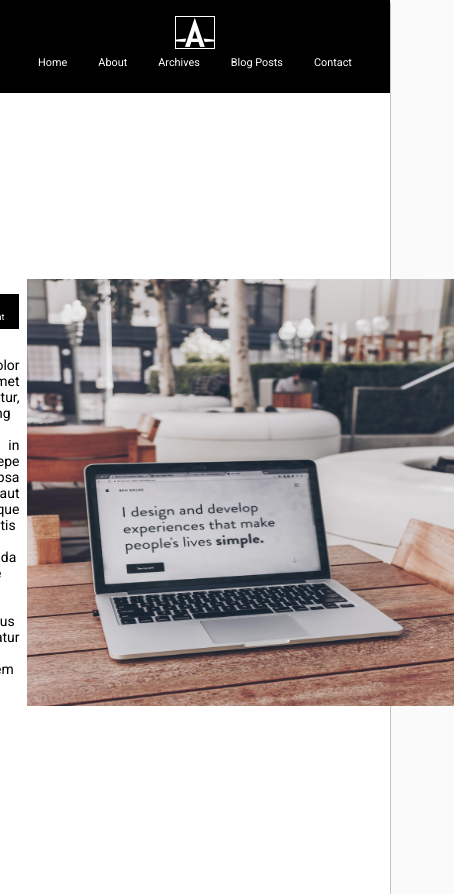
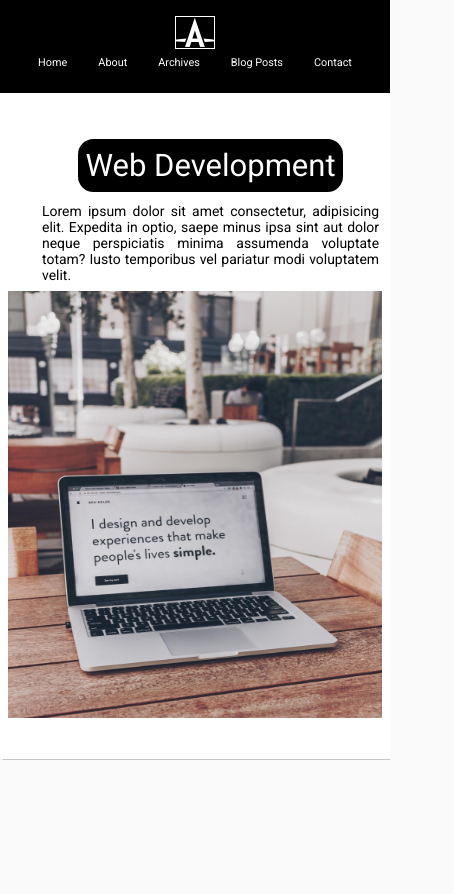
Before and after one commit to Rachelegbe2/100_days_of_scripting_mastery, a plain HTML site: page Day-1/index.html in a window 390 px wide. Shown: the whole page, 454 px wide, since content can reach past the window. After the commit the page ends 844 px from the top, so only its background shows below. Drawn offline with Linux system fonts and the light colour scheme.

Commit message:
Made the banner section responsive

```diff
--- a/Day-1/styles.css
+++ b/Day-1/styles.css
@@ -97,13 +97,15 @@ nav ul li:hover{
 .banner__heading{
 display: inline-block;
 background-color: black;
+border-radius: 2rem;
+padding: 2rem 1rem;
 color: white;
 margin-bottom: 1.5rem;
+font-size: 4rem;
 padding: 1rem;
 }
 .banner__description{
 font-size: 1.8rem;
-.
 }
 .banner aside{
     flex-basis: 50%;
@@ -118,12 +120,26 @@ font-size: 1.8rem;
 
 /*Responsiveness starts here*/
 @media screen and (max-width: 992px) {
-
-
+    .banner{
+        flex-direction: column;
+    }
+    .banner article{
+        width: 50%;
+        display: flex;
+        flex-direction: column;
+        align-items: center;
+        margin-left: 5rem;
+    }
 }
 @media screen and (max-width: 768px) {
     html{
         font-size: 55.5%;
+    }
+    .banner{
+        flex-direction: column;
+    }
+    .banner article{
+        width: 80%;
     }
 }
 @media screen and (max-width: 600px) {
@@ -137,6 +153,15 @@ font-size: 1.8rem;
         flex-direction: column;
         padding-left: 2.5rem;
     }
+    .banner{
+        min-height: auto;
+    }
+    .banner article{
+     width: 90%;
+    }
+    .banner__img{
+        max-width: 100%;
+    }
 }
 
 /*Responsiveness ends here*/
```
